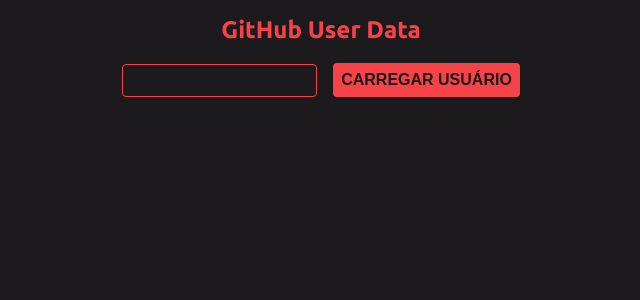
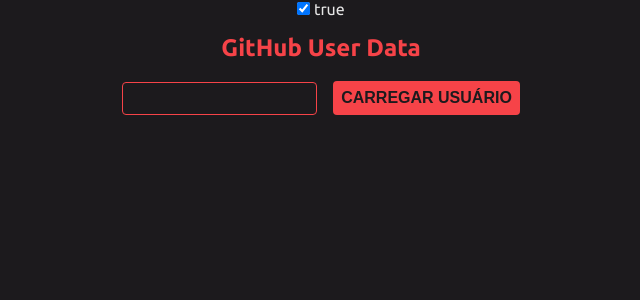
Before and after one commit to danircarv/github-user-data, a Vue app: page / in a window 1280 px wide. Shown: the top 300 px of the page, without its empty margins (319-959 px from the left). Built offline with nearby package versions, Linux system fonts and the light colour scheme.

Commit message:
testing hooks

```diff
--- a/src/App.vue
+++ b/src/App.vue
@@ -1,9 +1,12 @@
 <script setup>
+import {ref} from 'vue'
 import CompositionApi from './components/CompositionApi.vue';
+const isOpen = ref(true)
 </script>
 
 <template>
-  <CompositionApi/>
+  <input type="checkbox" v-model="isOpen"> {{ isOpen }}
+  <CompositionApi v-if="isOpen"/>
 </template>
 
 <style >
--- a/src/components/CompositionApi.vue
+++ b/src/components/CompositionApi.vue
@@ -1,5 +1,5 @@
 <script setup>
-import { reactive, ref, computed } from 'vue';
+import { reactive, ref, computed, onMounted, onUpdated, onUnmounted } from 'vue';
 
 const searchInput = ref('')
 
@@ -39,6 +39,19 @@
     ? `${state.name} possui ${state.repos.length} repositórios públicos`
     : `${state.name} não possui nenhum repositório público`
 
+})
+
+onMounted(()=>{
+    //ex: assim que o componente é renderizado, pode se chamar uma api para atualizar o componente
+    console.log("O componente foi montado.")
+})
+
+onUpdated(() =>{
+    console.log('O componente foi atualizado')
+})
+
+onUnmounted(() => {
+    console.log("O componente foi desmontado.")
 })
 </script>
 
```
